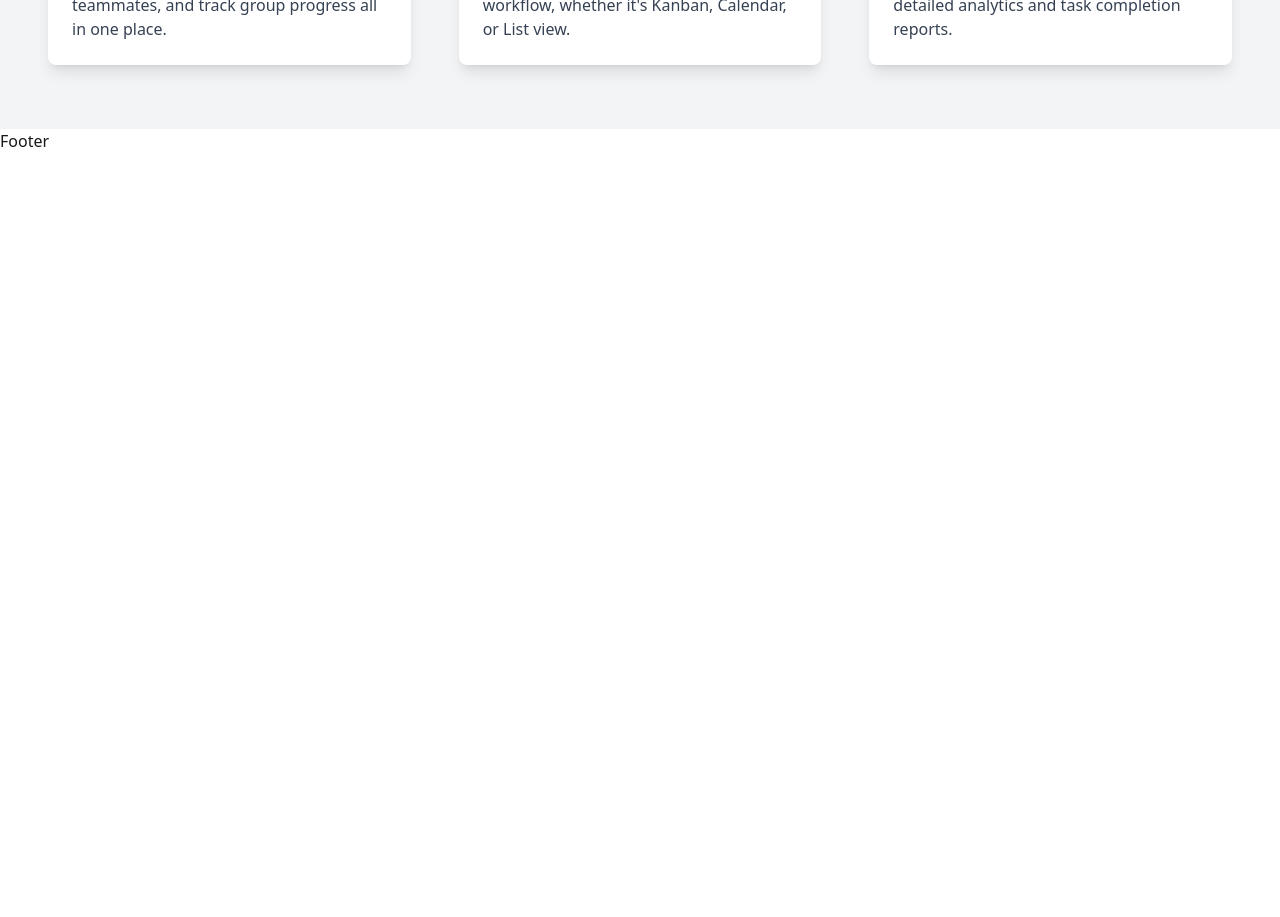
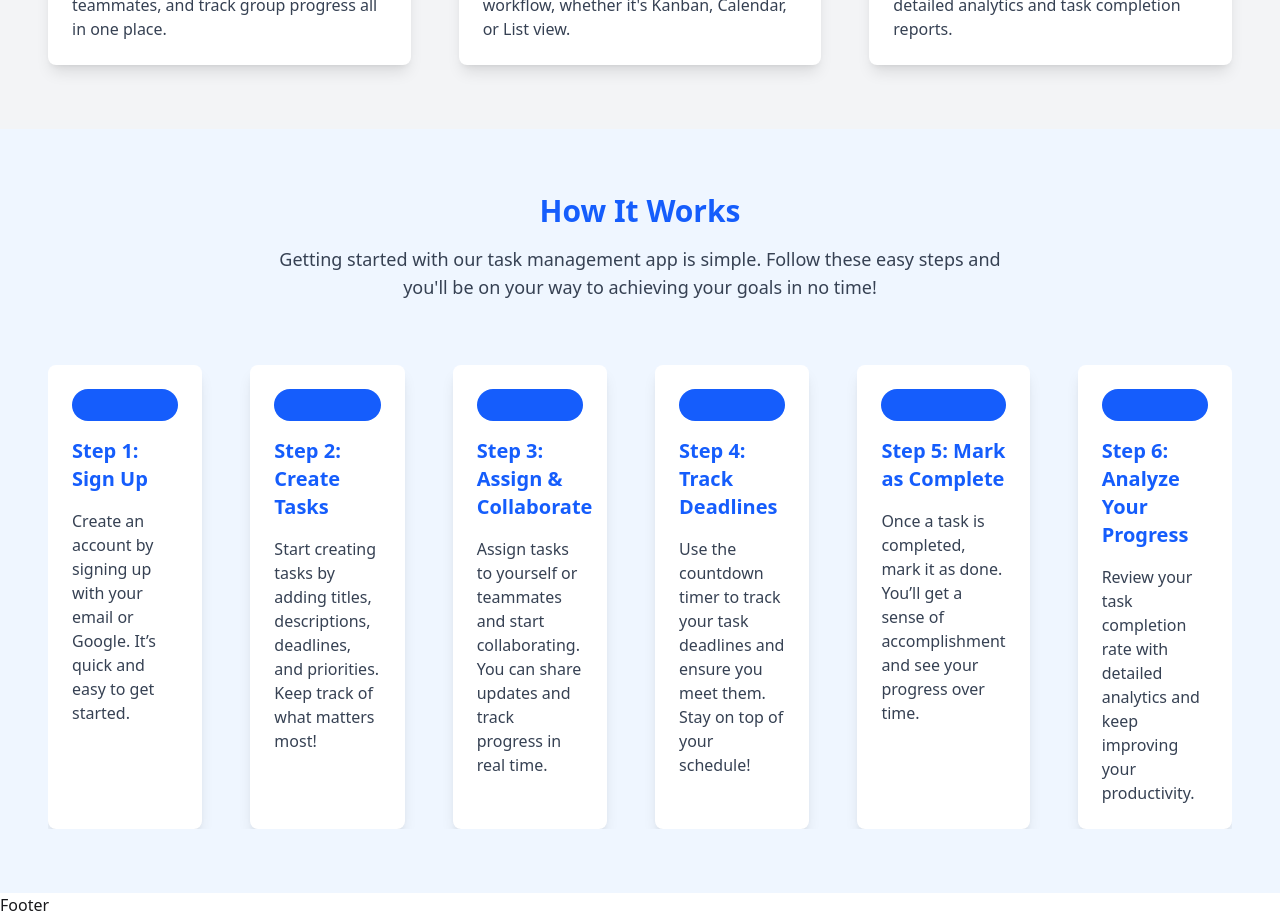
Before and after one commit to developernagor/comment-and-reactions, a React (Vite) app: page / in a window 1280 px wide. Shown: the part 1340-2257 px from the top of the page. Before the commit the page ends 1493 px from the top, so only its background shows below. Built offline with nearby package versions, Linux system fonts and the light colour scheme.

Commit message:
Added How It Works sections

```diff
--- a/src/pages/Home/Home.jsx
+++ b/src/pages/Home/Home.jsx
@@ -1,12 +1,14 @@
 import React from 'react'
 import Hero from './Hero'
 import Features from './Features'
+import HowItWorks from './HowItWorks'
 
 function Home() {
   return (
     <div>
       <Hero></Hero>
       <Features></Features>
+      <HowItWorks></HowItWorks>
     </div>
   )
 }
--- /dev/null
+++ b/src/pages/Home/HowItWorks.jsx
@@ -0,0 +1,93 @@
+import React from 'react'
+
+function HowItWorks() {
+  return (
+    <section class="how-it-works bg-blue-50 py-16 px-4 md:px-12">
+  <div class="text-center mb-16">
+    <h2 class="text-3xl font-extrabold text-blue-600 mb-4">
+      How It Works
+    </h2>
+    <p class="text-lg max-w-3xl mx-auto text-gray-700">
+      Getting started with our task management app is simple. Follow these easy steps and you'll be on your way to achieving your goals in no time!
+    </p>
+  </div>
+
+  <div class="steps grid grid-cols-1 sm:grid-cols-2 md:grid-cols-3 gap-12">
+    <div class="step-card bg-white p-6 rounded-lg shadow-lg transition duration-300 hover:shadow-xl hover:bg-blue-100">
+      <div class="step-icon bg-blue-600 text-white p-4 rounded-full mb-4">
+        <i class="fas fa-sign-in-alt"></i>
+      </div>
+      <h3 class="text-xl font-semibold text-blue-600 mb-4">
+        Step 1: Sign Up
+      </h3>
+      <p class="text-gray-700">
+        Create an account by signing up with your email or Google. It’s quick and easy to get started.
+      </p>
+    </div>
+
+    <div class="step-card bg-white p-6 rounded-lg shadow-lg transition duration-300 hover:shadow-xl hover:bg-blue-100">
+      <div class="step-icon bg-blue-600 text-white p-4 rounded-full mb-4">
+        <i class="fas fa-tasks"></i>
+      </div>
+      <h3 class="text-xl font-semibold text-blue-600 mb-4">
+        Step 2: Create Tasks
+      </h3>
+      <p class="text-gray-700">
+        Start creating tasks by adding titles, descriptions, deadlines, and priorities. Keep track of what matters most!
+      </p>
+    </div>
+
+    <div class="step-card bg-white p-6 rounded-lg shadow-lg transition duration-300 hover:shadow-xl hover:bg-blue-100">
+      <div class="step-icon bg-blue-600 text-white p-4 rounded-full mb-4">
+        <i class="fas fa-users"></i>
+      </div>
+      <h3 class="text-xl font-semibold text-blue-600 mb-4">
+        Step 3: Assign & Collaborate
+      </h3>
+      <p class="text-gray-700">
+        Assign tasks to yourself or teammates and start collaborating. You can share updates and track progress in real time.
+      </p>
+    </div>
+
+    <div class="step-card bg-white p-6 rounded-lg shadow-lg transition duration-300 hover:shadow-xl hover:bg-blue-100">
+      <div class="step-icon bg-blue-600 text-white p-4 rounded-full mb-4">
+        <i class="fas fa-clock"></i>
+      </div>
+      <h3 class="text-xl font-semibold text-blue-600 mb-4">
+        Step 4: Track Deadlines
+      </h3>
+      <p class="text-gray-700">
+        Use the countdown timer to track your task deadlines and ensure you meet them. Stay on top of your schedule!
+      </p>
+    </div>
+
+    <div class="step-card bg-white p-6 rounded-lg shadow-lg transition duration-300 hover:shadow-xl hover:bg-blue-100">
+      <div class="step-icon bg-blue-600 text-white p-4 rounded-full mb-4">
+        <i class="fas fa-check-circle"></i>
+      </div>
+      <h3 class="text-xl font-semibold text-blue-600 mb-4">
+        Step 5: Mark as Complete
+      </h3>
+      <p class="text-gray-700">
+        Once a task is completed, mark it as done. You’ll get a sense of accomplishment and see your progress over time.
+      </p>
+    </div>
+
+    <div class="step-card bg-white p-6 rounded-lg shadow-lg transition duration-300 hover:shadow-xl hover:bg-blue-100">
+      <div class="step-icon bg-blue-600 text-white p-4 rounded-full mb-4">
+        <i class="fas fa-chart-line"></i>
+      </div>
+      <h3 class="text-xl font-semibold text-blue-600 mb-4">
+        Step 6: Analyze Your Progress
+      </h3>
+      <p class="text-gray-700">
+        Review your task completion rate with detailed analytics and keep improving your productivity.
+      </p>
+    </div>
+  </div>
+</section>
+
+  )
+}
+
+export default HowItWorks
```
